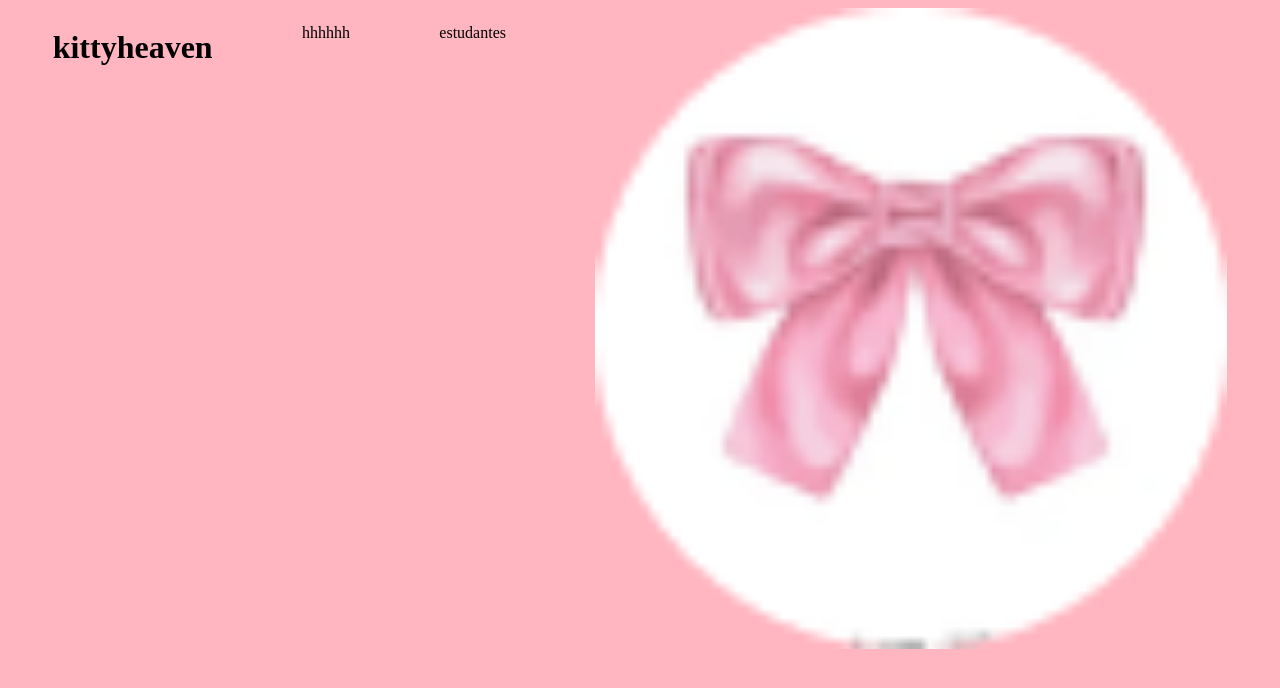
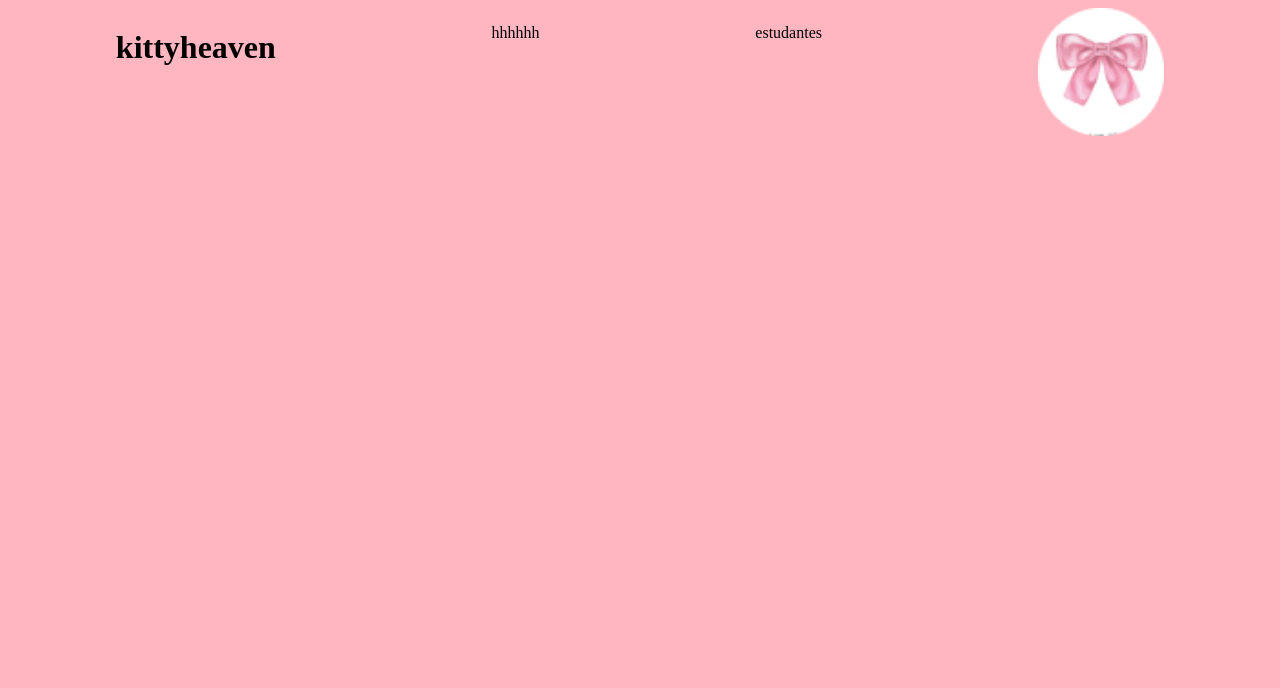
Before and after one commit to kittyheavennnn/kittyheavennnn, a plain HTML site: page index.html in a window 1280 px wide. Drawn offline with Linux system fonts and the light colour scheme.

Commit message:
gggdjfahdfja

```diff
--- a/style.css
+++ b/style.css
@@ -3,7 +3,7 @@ body {
 }
 
 img {
-    width: 50%
+    width: 10%;
 }
 
 header {
```
